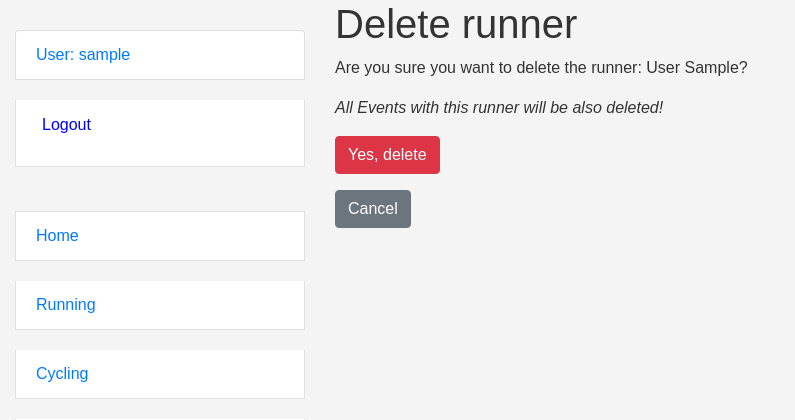
After one commit to Viesich/Runner_community, a Django app: page /runners/1/delete in a window 1280 px wide. The commit adds this page. Shown: the top 420 px of the page, without its empty margins (0-795 px from the left). Run offline with Django 5.2, Linux system fonts and the light colour scheme; a user stored in the database is signed in; tables that the repository leaves empty hold one stand-in row (values such as "Sample post").

Commit message:
create runner_delete.html, path in urls.py and func RunnerDeleteView in views

```diff
--- a/event/urls.py
+++ b/event/urls.py
@@ -4,7 +4,8 @@ from event.views import (
     index,
     RunnerDetailView,
     RunnerCreateView,
-    RunnerUpdateView
+    RunnerUpdateView,
+    RunnerDeleteView,
 )
 
 app_name = 'event'
@@ -14,4 +15,5 @@ urlpatterns = [
     path("runners/<int:pk>/detail", RunnerDetailView.as_view(), name="runner_detail"),
     path("runners/create", RunnerCreateView.as_view(), name="runner_create"),
     path("runners/<int:pk>/update", RunnerUpdateView.as_view(), name="runner_update"),
+    path("runners/<int:pk>/delete", RunnerDeleteView.as_view(), name="runner_delete"),
 ]
--- a/event/views.py
+++ b/event/views.py
@@ -50,6 +50,11 @@ class RunnerUpdateView(LoginRequiredMixin, generic.UpdateView):
 
     def form_valid(self, form):
         response = super().form_valid(form)
-        # Повторна аутентифікація користувача після зміни пароля
         update_session_auth_hash(self.request, self.object)
         return response
+
+
+class RunnerDeleteView(LoginRequiredMixin, generic.DeleteView):
+    model = Runner
+    template_name = "event/runner_confirm_delete.html"
+    success_url = reverse_lazy("event:index")
--- /dev/null
+++ b/templates/event/runner_confirm_delete.html
@@ -0,0 +1,11 @@
+{% extends "base.html" %}
+{% block content %}
+  <h1>Delete runner</h1>
+  <p>Are you sure you want to delete the runner: {{ runner }}?</p>
+  <p><i>All Events with this runner will be also deleted!</i></p>
+  <form action="" method="post">
+    {% csrf_token %}
+    <input type="submit" value="Yes, delete" class="btn btn-danger" />
+  </form>
+  <a href="{% url 'events:runner_detail' pk=runner.id %}" class="btn btn-secondary">Cancel</a>
+{% endblock %}
--- a/templates/event/runner_detail.html
+++ b/templates/event/runner_detail.html
@@ -18,6 +18,7 @@
       <p>Runner hasn't event</p>
   {% endfor %}
 
-  <a href="{% url "event:runner_update" pk=runner.id %}">Update</a>
+  <a href="{% url "event:runner_update" pk=runner.id %}" class="btn btn-primary mr-5">Update</a>
+    <a href="{% url "event:runner_delete" pk=runner.id %}" class="btn btn-danger">Delete</a>
     </div>
 {% endblock %}
```
